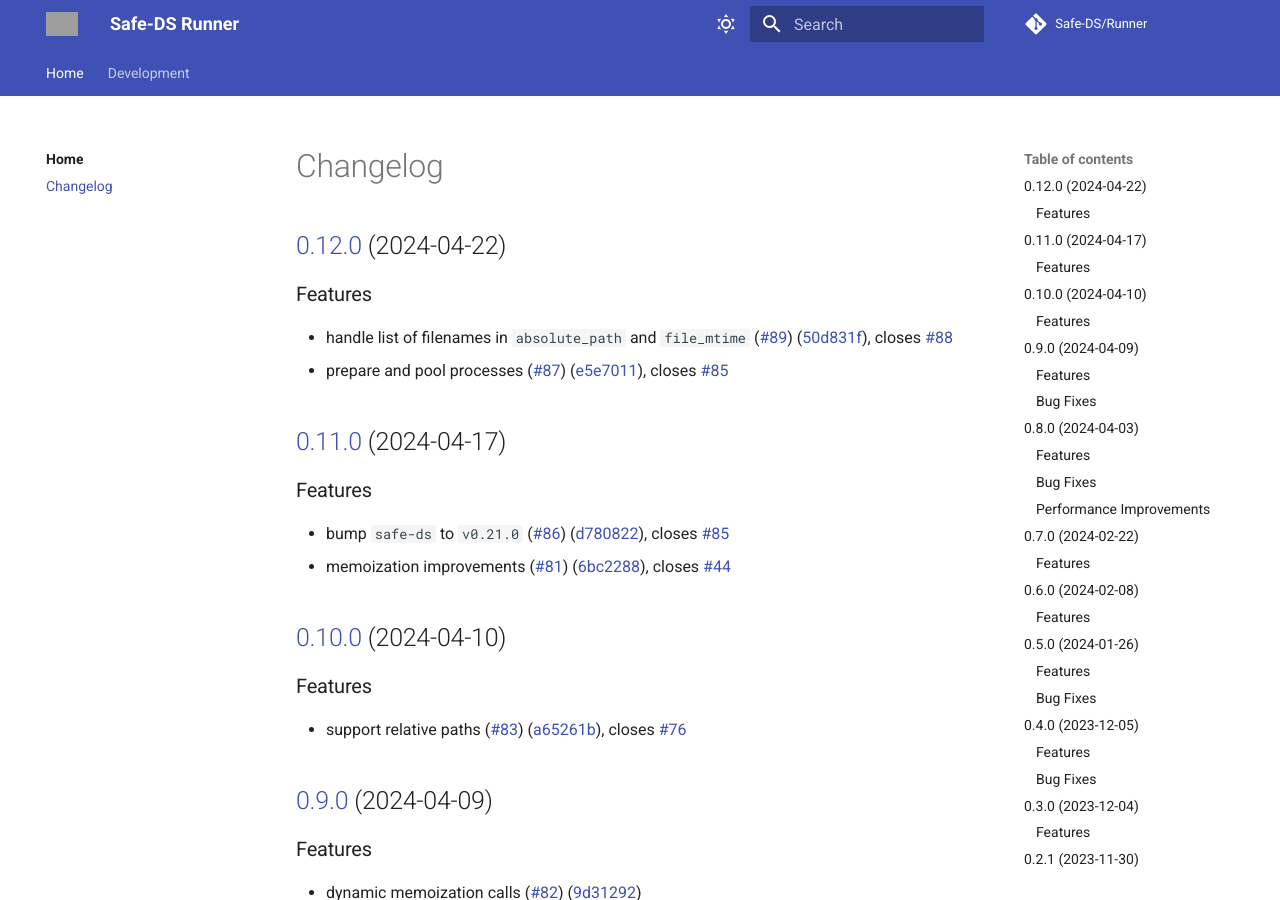
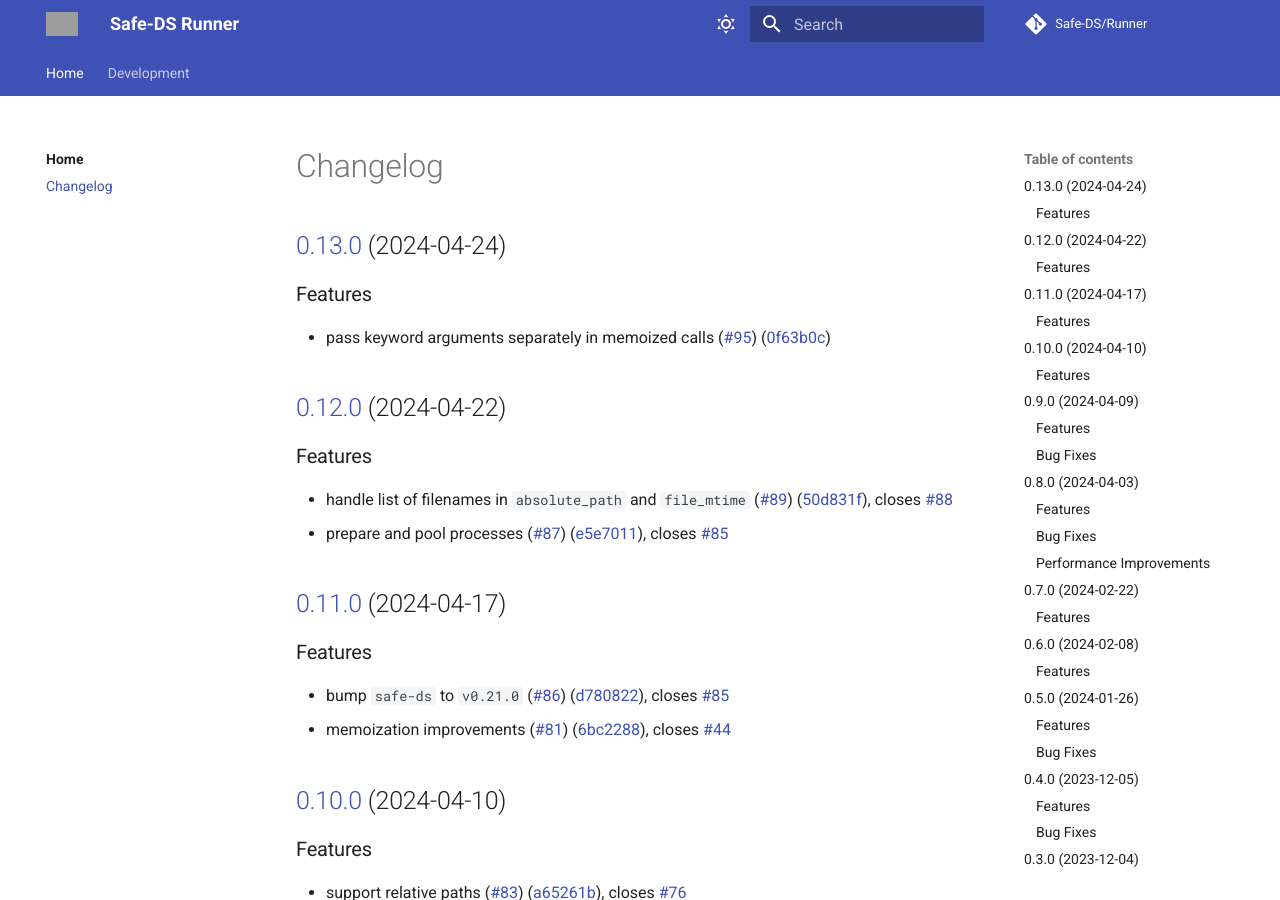
Before and after one commit to Safe-DS/Runner, an MkDocs documentation site: the page built from docs/CHANGELOG.md, in a window 1280 px wide and 900 px high. Built offline with MkDocs 1.6.1 and Material for MkDocs 9.7.7, drawn with Linux system fonts in a browser that asks for light colours; comment, search, counter and statistics services are not loaded; grey boxes are pictures that could not be loaded.

Commit message:
chore(release): 0.13.0 [skip ci]
## [0.13.0](https://github.com/Safe-DS/Runner/compare/v0.12.0...v0.13.0) (2024-04-24)

### Features

* pass keyword arguments separately in memoized calls ([#95](https://github.com/Safe-DS/Runner/issues/95)) ([0f63b0c](https://github.com/Safe-DS/Runner/commit/0f63b0c17e03b769158024d339d656e2d8ee306c))

```diff
--- a/docs/CHANGELOG.md
+++ b/docs/CHANGELOG.md
@@ -1,3 +1,10 @@
+## [0.13.0](https://github.com/Safe-DS/Runner/compare/v0.12.0...v0.13.0) (2024-04-24)
+
+
+### Features
+
+* pass keyword arguments separately in memoized calls ([#95](https://github.com/Safe-DS/Runner/issues/95)) ([0f63b0c](https://github.com/Safe-DS/Runner/commit/0f63b0c17e03b769158024d339d656e2d8ee306c))
+
 ## [0.12.0](https://github.com/Safe-DS/Runner/compare/v0.11.0...v0.12.0) (2024-04-22)
 
 
--- a/pyproject.toml
+++ b/pyproject.toml
@@ -1,6 +1,6 @@
 [tool.poetry]
 name = "safe-ds-runner"
-version = "0.12.0"
+version = "0.13.0"
 description = "Execute Safe-DS programs that were compiled to Python."
 authors = ["Lars Reimann <mail@larsreimann.com>"]
 license = "MIT"
```
